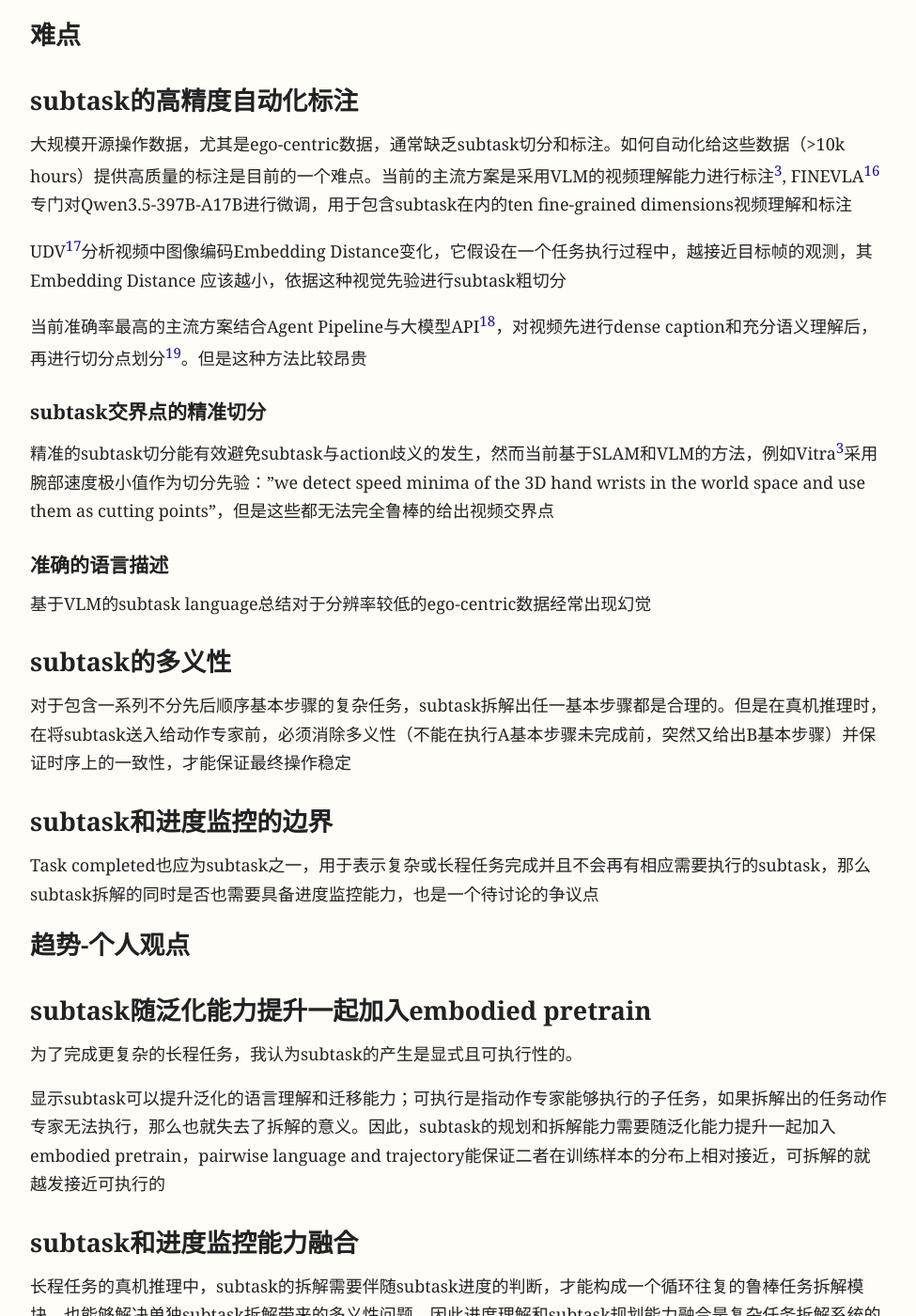
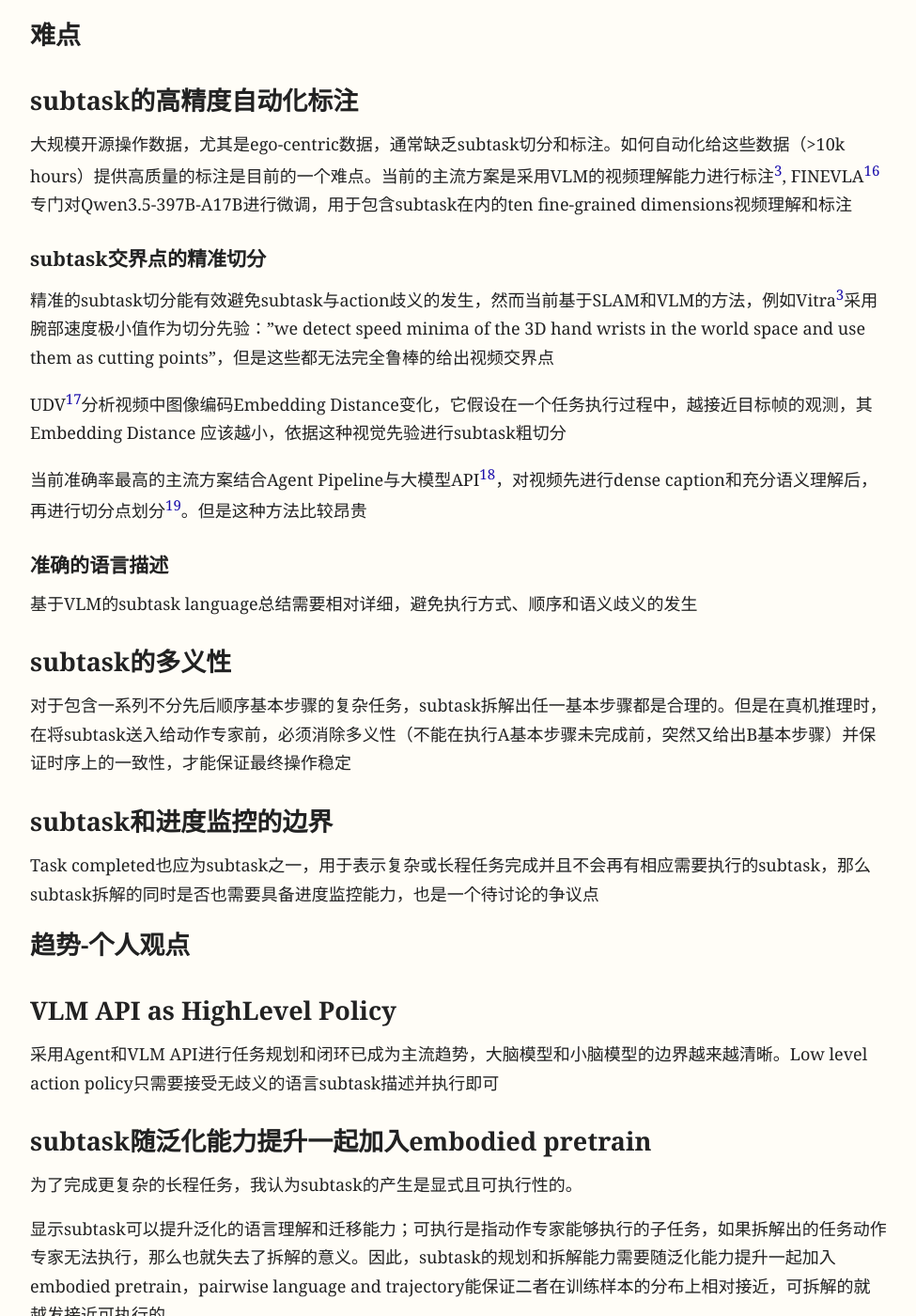
Before and after one commit to fire337/fire337.github.io, a Jekyll site: the page built from _posts/2026-06-10-subtask.md, in a window 1280 px wide and 1400 px high, scrolled down 2439 px. Shown: the whole window at 94% size, without its empty margins (152-1127 px from the left). Built offline with Jekyll 4.4.1, drawn with Linux system fonts in a browser that asks for light colours.

Commit message:
Update 2026-06-10-subtask.md

```diff
--- a/_posts/2026-06-10-subtask.md
+++ b/_posts/2026-06-10-subtask.md
@@ -80,17 +80,17 @@ Object level指单个待操作物品的所有动作组合（例如：put the bow
 
 大规模开源操作数据，尤其是ego\-centric数据，通常缺乏subtask切分和标注。如何自动化给这些数据（\>10k hours）提供高质量的标注是目前的一个难点。当前的主流方案是采用VLM的视频理解能力进行标注[^15], FINEVLA[^18]专门对Qwen3.5-397B-A17B进行微调，用于包含subtask在内的ten fine-grained dimensions视频理解和标注
 
+### subtask交界点的精准切分
+
+精准的subtask切分能有效避免subtask与action歧义的发生，然而当前基于SLAM和VLM的方法，例如Vitra[^15]采用腕部速度极小值作为切分先验："we detect speed minima of the 3D hand wrists in the world space and use them as cutting points"，但是这些都无法完全鲁棒的给出视频交界点
+
 UDV[^19]分析视频中图像编码Embedding Distance变化，它假设在一个任务执行过程中，越接近目标帧的观测，其 Embedding Distance 应该越小，依据这种视觉先验进行subtask粗切分
 
 当前准确率最高的主流方案结合Agent Pipeline与大模型API[^21]，对视频先进行dense caption和充分语义理解后，再进行切分点划分[^20]。但是这种方法比较昂贵
 
-### subtask交界点的精准切分
-
-精准的subtask切分能有效避免subtask与action歧义的发生，然而当前基于SLAM和VLM的方法，例如Vitra[^15]采用腕部速度极小值作为切分先验："we detect speed minima of the 3D hand wrists in the world space and use them as cutting points"，但是这些都无法完全鲁棒的给出视频交界点
-
 ### 准确的语言描述
 
-基于VLM的subtask language总结对于分辨率较低的ego\-centric数据经常出现幻觉
+基于VLM的subtask language总结需要相对详细，避免执行方式、顺序和语义歧义的发生
 
 ## subtask的多义性
 
@@ -101,6 +101,10 @@ UDV[^19]分析视频中图像编码Embedding Distance变化，它假设在一个
 Task completed也应为subtask之一，用于表示复杂或长程任务完成并且不会再有相应需要执行的subtask，那么subtask拆解的同时是否也需要具备进度监控能力，也是一个待讨论的争议点
 
 # 趋势\-个人观点
+
+## VLM API as HighLevel Policy
+
+采用Agent和VLM API进行任务规划和闭环已成为主流趋势，大脑模型和小脑模型的边界越来越清晰。Low level action policy只需要接受无歧义的语言subtask描述并执行即可
 
 ## subtask随泛化能力提升一起加入embodied pretrain
 
```
